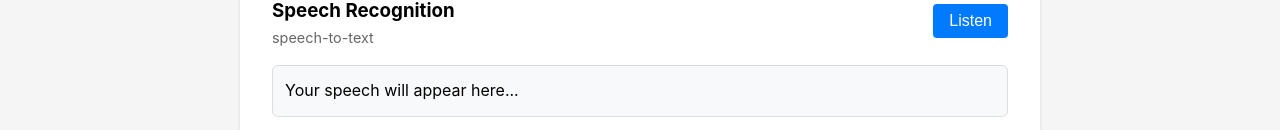
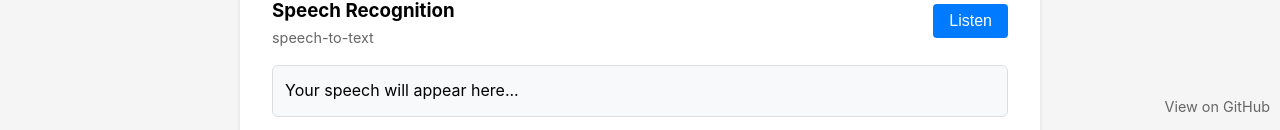
Before and after one commit to SwankyLegg/assistant-io, a website built with Vite: page index.html in a window 1280 px wide. Shown: the part 670-800 px from the top of the page. Built offline with nearby package versions, Linux system fonts and the light colour scheme.

Commit message:
Update index.html

```diff
--- a/index.html
+++ b/index.html
@@ -60,6 +60,14 @@
         </div>
     </div>
 
+    <footer style="position: fixed; bottom: 10px; right: 10px;">
+        <a href="https://github.com/swankylegg/assistant-io"
+           target="_blank"
+           style="color: #666; text-decoration: none; font-size: 0.9em;">
+            View on GitHub
+        </a>
+    </footer>
+
     <script type="module" src="index.js"></script>
 </body>
 </html>
```
